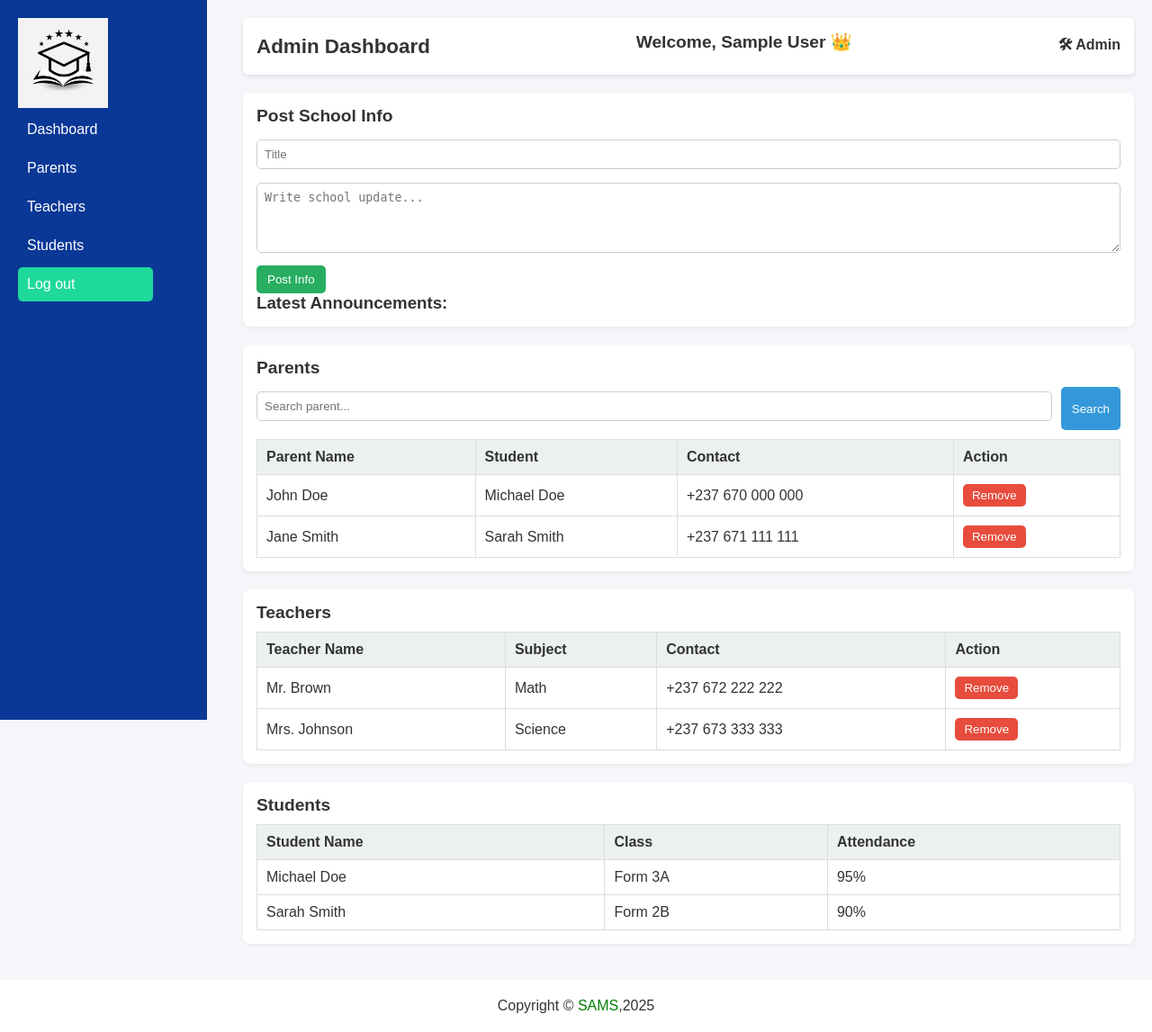
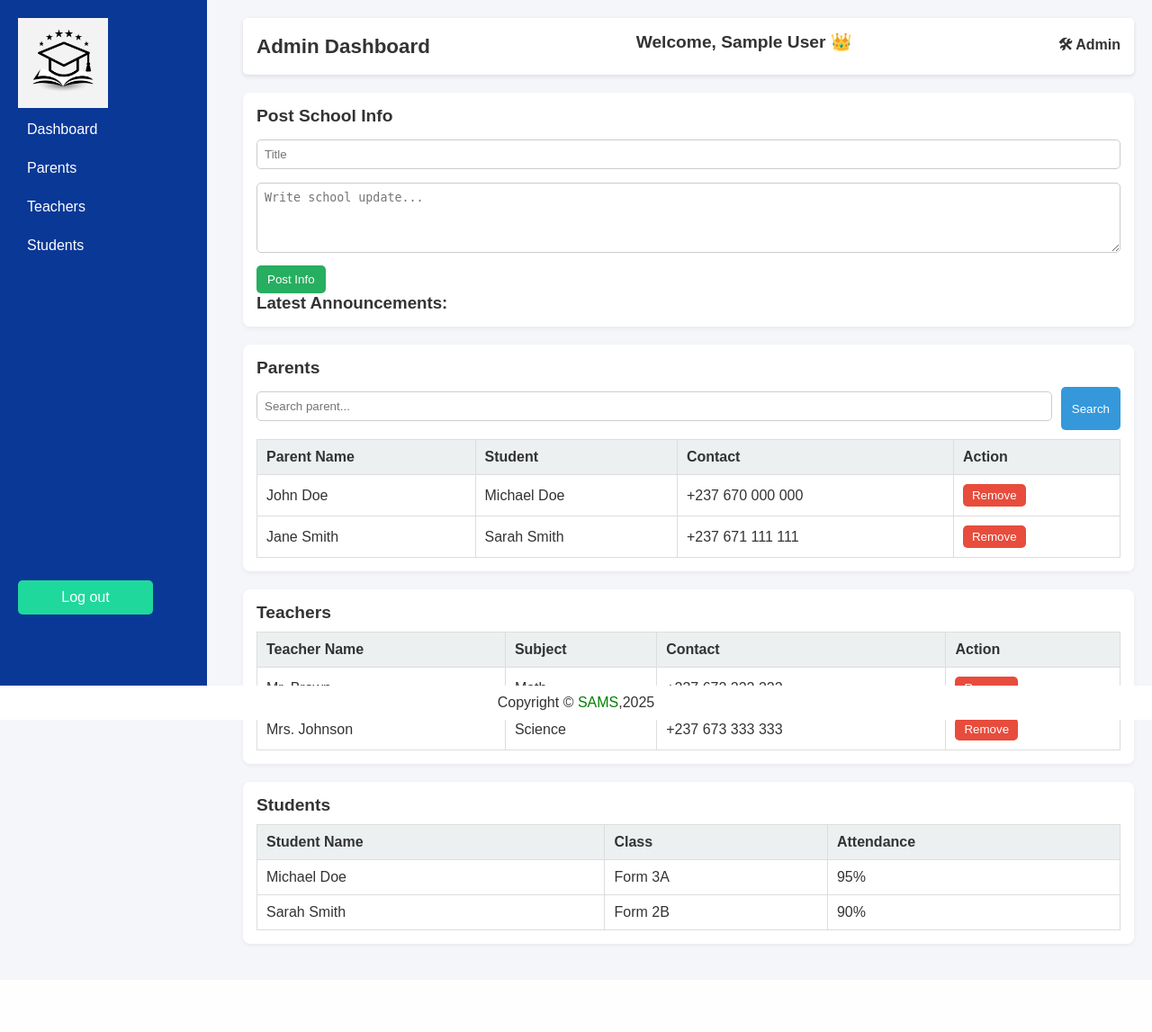
Before and after one commit to kuatepro/SAMS, a PHP site: page /adminb.php in a window 1280 px wide. Shown: the whole page at 90% size. After the commit the page ends 1053 px from the top, so only its background shows below. Run offline with PHP 8.4, Linux system fonts and the light colour scheme; the visitor is signed in with stand-in values (Sample User, id 1).

Commit message:
Initial commit: SAMS core app

```diff
--- a/Welcome.php
+++ b/Welcome.php
@@ -10,6 +10,8 @@ include 'db.php'
     <link rel="stylesheet" href="Welcome.css">
 </head>
 <body>
+   <!-- <video autoplay muted loop id="big-video">
+    <source src="iann_dior_-_Holding_On__Official_Music_Video_(360p).mp4"></video>-->
     <div class="container">
         <div class="logo">
             <img src="logo.jpg" alt="Logo" style="width: 90px; height: 90px; object-fit: contain; background: transparent; border-radius: 10px;" />
--- a/adminb.css
+++ b/adminb.css
@@ -43,19 +43,23 @@ body {
 }
 .log{
 
+}
+#less {
+    margin-top: 186%;
     background-color: #1ed99b;
     width: 150px;
     text-decoration: none;
 
-
-
-
 }
-.log:hover{
+#less:hover{
     background-color: #059669;
     transform: scale(1.1);
     transition: all 0.3s ease;
-
+}
+#less span{
+    display: flex;
+    justify-content: center;
+    align-items: center;
 }
 
 /* Topbar */
@@ -75,14 +79,14 @@ body {
 .user-info {
     font-weight: bold;
 }
-
 footer {
     text-align: center;
-    padding: 20px;
-    background: #fff;
+    padding: 10px;
+    position: fixed;
     left: 0;
     right: 0;
     bottom: 0;
+    background: #fff;
     z-index: 100;
 }
 .logo{
--- a/adminb.php
+++ b/adminb.php
@@ -25,7 +25,7 @@ if (!isset($_SESSION['admin_id'])) {
         <a href="#">Parents</a>
         <a href="#">Teachers</a>
         <a href="#">Students</a>
-        <a href="admin-logout.php" class="log"><span>Log out</span></a>
+        <a href="admin-logout.php" id="less" onclick="return confirmLogout()" ><span>Log out</span></a>
 
     </nav>
 </aside>
@@ -141,6 +141,9 @@ if (!isset($_SESSION['admin_id'])) {
     </section>
 
 </main>
+ <footer>
+        <p>Copyright &copy; <span class="logo">SAMS</span>,2025</p>
+</footer>
 
 <!-- JavaScript -->
 <script>
@@ -169,10 +172,14 @@ if (!isset($_SESSION['admin_id'])) {
         document.getElementById("infoList").prepend(listItem);
         this.reset();
     });
+
+
+          function confirmLogout() {
+      return confirm("Are you sure you want to logout from your account?");
+    }
+
 </script>
- <footer>
-        <p>Copyright &copy; <span class="logo">SAMS</span>,2025</p>
-</footer>
+
 
 
 </body>
--- a/calendar1.php
+++ b/calendar1.php
@@ -143,7 +143,7 @@ span{
     <aside class="sidebar">
         <img src="logo.jpg" alt="logo" class="logo">
         <nav>
-            <a href="Teacherb.html">Dashboard</a>
+            <a href="Teacherb.php">Dashboard</a>
         </nav>
     </aside>
   <header>
--- a/studentinfo.php
+++ b/studentinfo.php
@@ -48,7 +48,7 @@ $children = $stmt->fetchAll(PDO::FETCH_ASSOC);
 </nav>
 
 <main class="main">
-    <header>📊 Student Attendance Dashboard</header>
+    <header> Student Attendance Dashboard</header>
 
     <!-- Summary Cards
     <div class="summary">
--- a/teacher-register-process.php
+++ b/teacher-register-process.php
@@ -1,5 +1,3 @@
-
-
 <?php
 ob_start();
 session_start();
```
Also changed, not shown: Parentb.css (+12 -1 lines), Parentb.php (+9 -1 lines), Teacherb.css (+4 -4 lines), Teacherb.php (+18 -1 lines), Welcome.css (+11 -1 lines), README.md (added), 1 other file.
